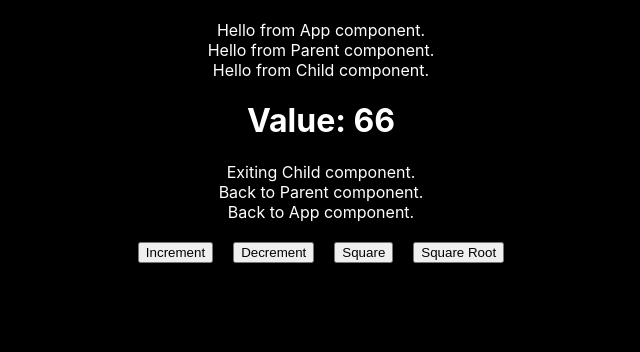
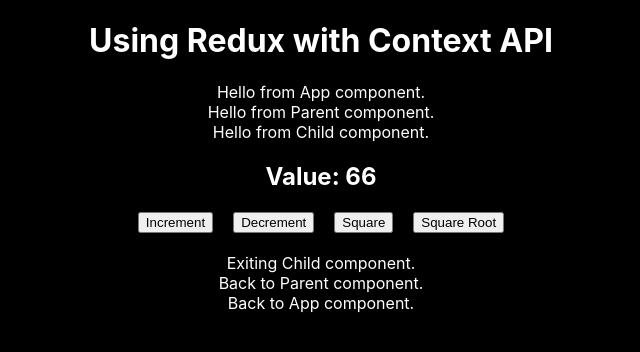
Before and after one commit to SharjeelSafdar/Bootcamp_Class5_ReactApp, a React (Create React App) app: page / in a window 1280 px wide. Shown: the top 352 px of the page, without its empty margins (319-959 px from the left). Built offline with nearby package versions, Linux system fonts and the light colour scheme.

Commit message:
Added workflow file

```diff
--- a/src/App.css
+++ b/src/App.css
@@ -9,5 +9,5 @@
 }
 
 button {
-  margin: 20px 10px;
+  margin: 0 10px 20px 10px;
 }
--- a/src/App.js
+++ b/src/App.js
@@ -9,14 +9,10 @@
   return (
     <numberContext.Provider value={[state, dispatch]}>
       <div>
+        <h1>Using Redux with Context API</h1>
         Hello from App component.
         <Parent/>
         Back to App component.
-        <br/>
-        <button onClick={() => dispatch('INCREMENT')}>Increment</button>
-        <button onClick={() => dispatch('DECREMENT')}>Decrement</button>
-        <button onClick={() => dispatch('SQUARE')}>Square</button>
-        <button onClick={() => dispatch('SQUARE_ROOT')}>Square Root</button>
       </div>
     </numberContext.Provider>
   );
--- a/src/Child.js
+++ b/src/Child.js
@@ -2,11 +2,16 @@
 import numberContext from './numberContext';
 
 const Child = () => {
-    const value = useContext(numberContext);
+    const [value, dispatch] = useContext(numberContext);
     return (
         <div>
             Hello from Child component.
-            <h1>Value: {value[0]}</h1>
+            <h2>Value: {value}</h2>
+            <button onClick={() => dispatch('INCREMENT')}>Increment</button>
+            <button onClick={() => dispatch('DECREMENT')}>Decrement</button>
+            <button onClick={() => dispatch('SQUARE')}>Square</button>
+            <button onClick={() => dispatch('SQUARE_ROOT')}>Square Root</button>
+            <br/>
             Exiting Child component.
         </div>
     );
```
